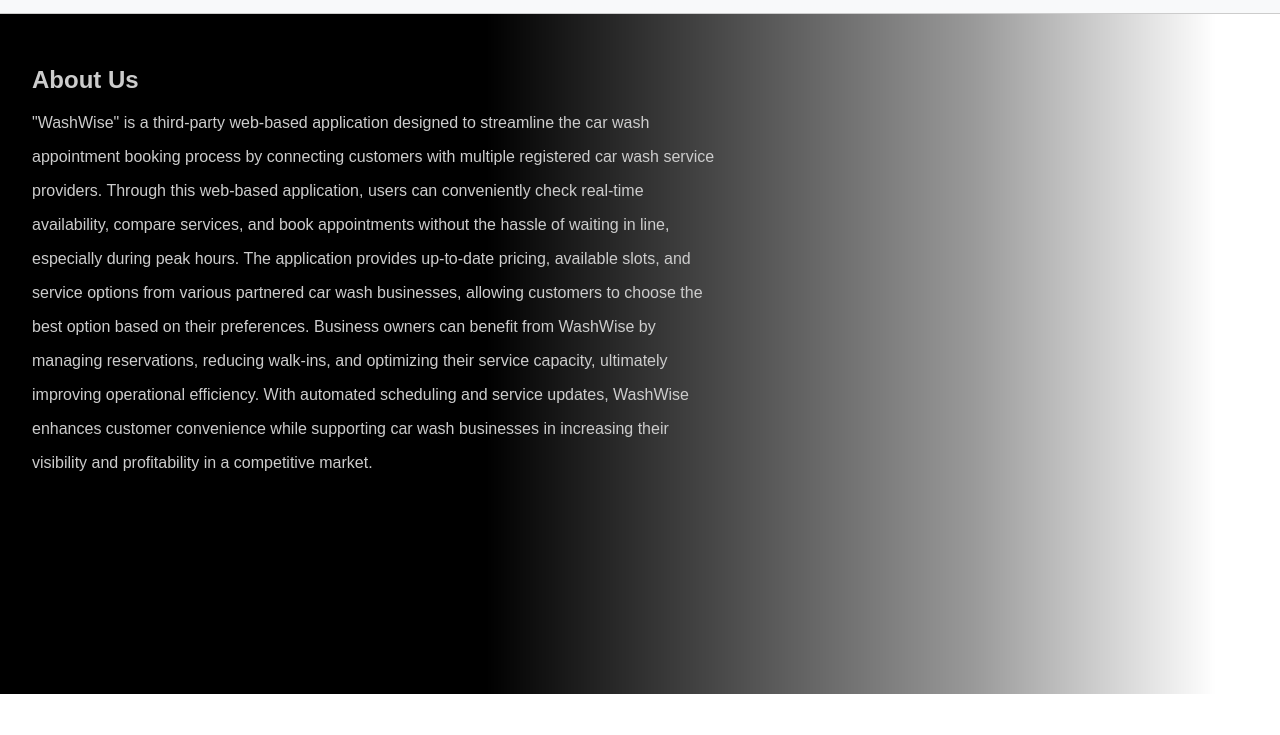
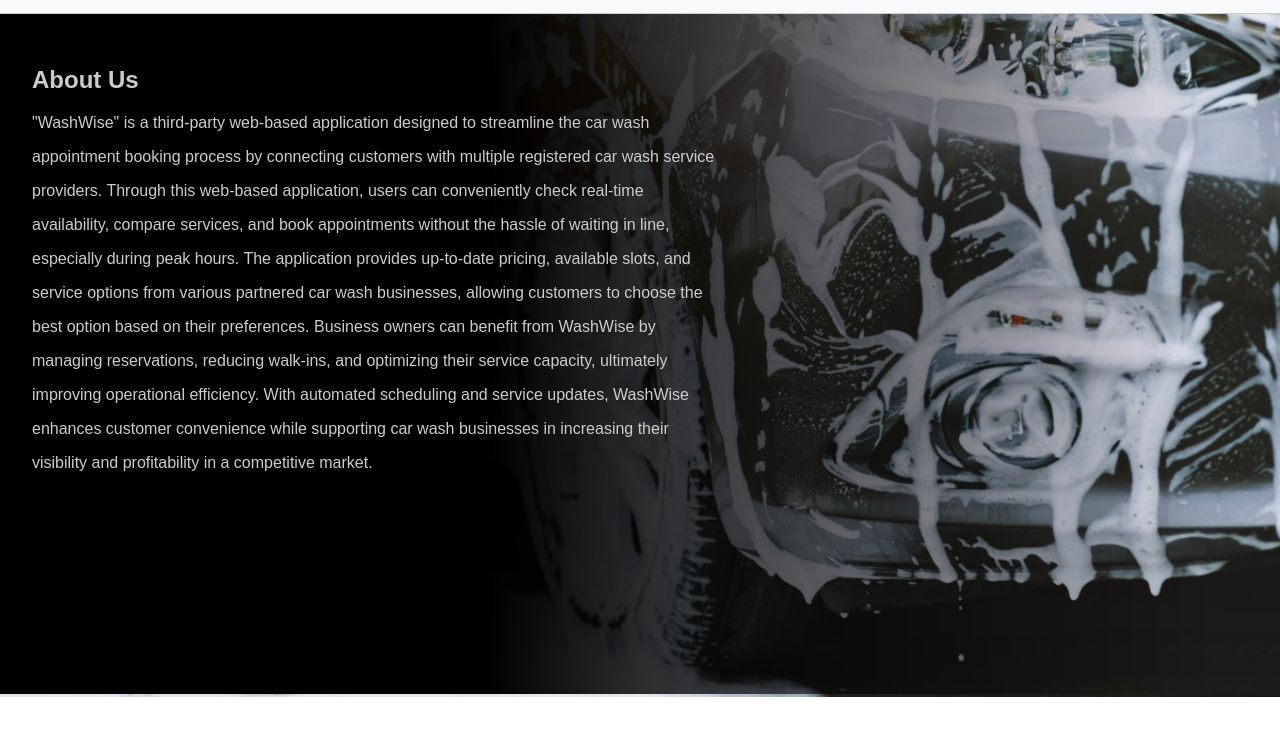
Before and after one commit to eancheta/WashWisetry2003, a plain HTML site: page About.HTML in a window 1280 px wide. Shown: the part 37-772 px from the top of the page. Drawn offline with Linux system fonts and the light colour scheme.

Commit message:
Update Style_about.css

```diff
--- a/Style_about.css
+++ b/Style_about.css
@@ -1,7 +1,7 @@
 body {
     margin: 0;
     font-family: Arial, sans-serif;
-    background: url(image/car.png) no-repeat;
+    background: url(car.png) no-repeat;
     background-size: cover;
     background-position: center;
 }
```
